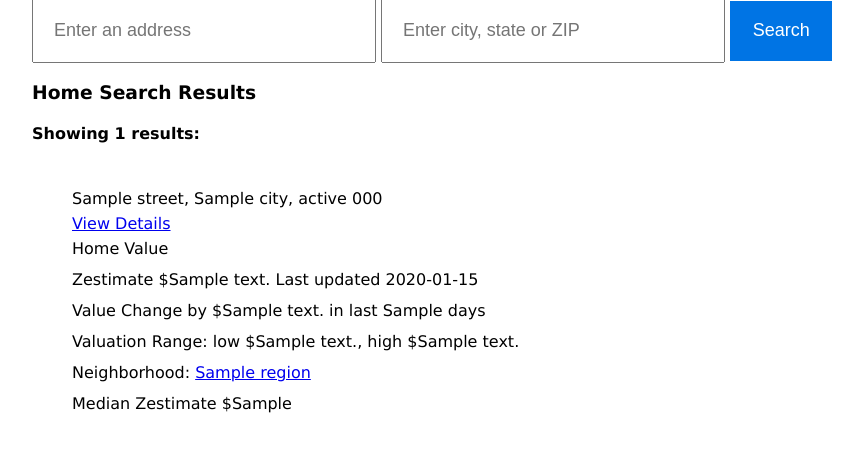
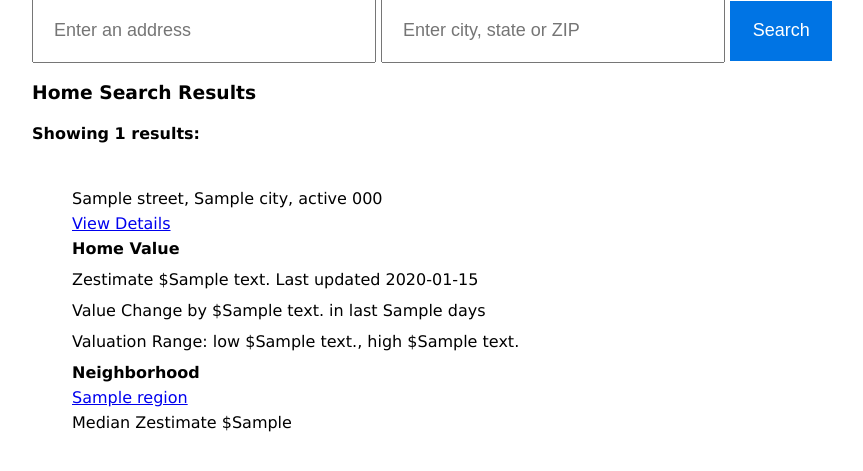
Before and after one commit to peijiehu/pillow, a Flask app: template templates/results.html in a window 1280 px wide. Shown: the part 182-653 px from the top of the page, without its empty margins (16-879 px from the left). Run offline with Flask 2, Linux system fonts and the light colour scheme; the template is opened without the code that fills it: most values are stand-ins (such as "Sample title", 1, 10 or a date in 2020).

Commit message:
css styling

```diff
--- a/static/css/style.css
+++ b/static/css/style.css
@@ -27,7 +27,7 @@
     background: #0074e4;
 }
 
-#oneresult div {
+.oneresult div {
     padding: 8px 0;
     line-height: 15px;
 }
--- a/templates/results.html
+++ b/templates/results.html
@@ -7,10 +7,10 @@
     <div id='results'>
     {% if count > 0 %}
     {% for result in results %}
-        <div id='oneresult' style="margin: 40px 40px;">
+        <div class='oneresult' style="margin: 40px 40px;">
             <div>{{ result['address']['street'] }}, {{ result['address']['city'] }}, {{ result['address']['state'] }} {{ result['address']['zipcode'] }}</div>
             <a href='{{ result['links']['homedetails'] }}' target='_blank'>View Details</a>
-            <div>Home Value</div>
+            <div style="font-weight:600;">Home Value</div>
             <div>Zestimate
                 ${{ result['zestimate']['amount']['#text'] }}
                 Last updated {{ result['zestimate']['last-updated'] }}
@@ -24,9 +24,8 @@
                 high ${{ result['zestimate']['valuationRange']['high']['#text'] }}
             </div>
 
-            <div>Neighborhood:
-                <a href='{{ result['localRealEstate']['region']['links']['overview'] }}' target='_blank'>{{ result['localRealEstate']['region']['@name'] }}</a>
-            </div>
+            <div style="font-weight: 600;">Neighborhood</div>
+            <a href='{{ result['localRealEstate']['region']['links']['overview'] }}' target='_blank'>{{ result['localRealEstate']['region']['@name'] }}</a>
             <div>Median Zestimate ${{ result['localRealEstate']['region']['zindexValue'] }}</div>
         </div>
     {% endfor %}
```
